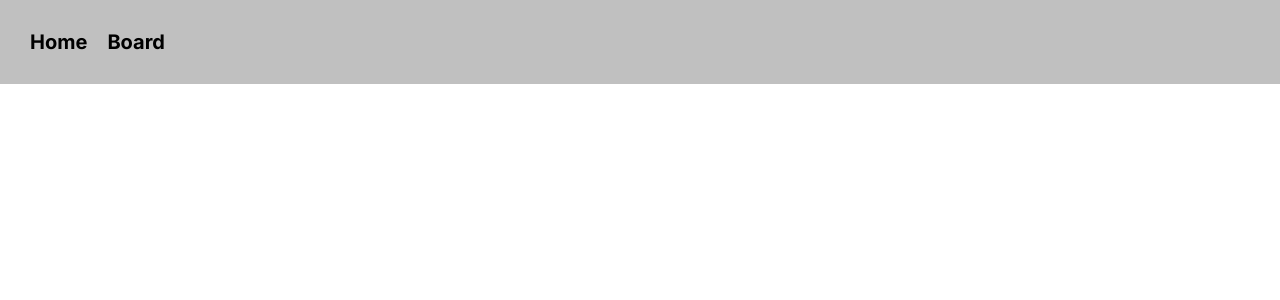
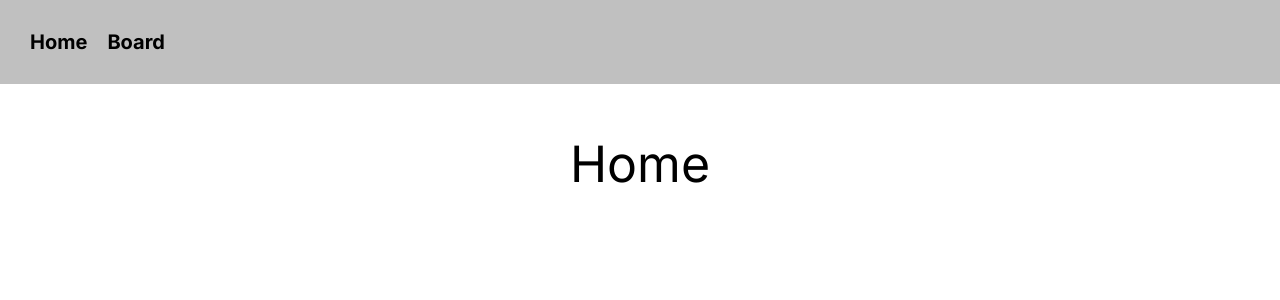
Before and after one commit to LeeHoHyun-hemtory/Next-Web, a Next.js app: page / in a window 1280 px wide. Shown: the top 300 px of the page. Built offline with nearby package versions, Linux system fonts and the light colour scheme.

Commit message:
home화면, readme 수정

```diff
--- a/src/app/page.js
+++ b/src/app/page.js
@@ -4,9 +4,7 @@ import Text from "@/component/Text";
 export default async function Home() {
   return (
     <STC.Container>
-      <Text color="black" fontSize="50px">
-        Home
-      </Text>
+      <Text content="Home" color="#000" fontSize="50px" />
     </STC.Container>
   );
 }
```
Also changed, not shown: 1 other file (tests, documents, lock files or other folders).
